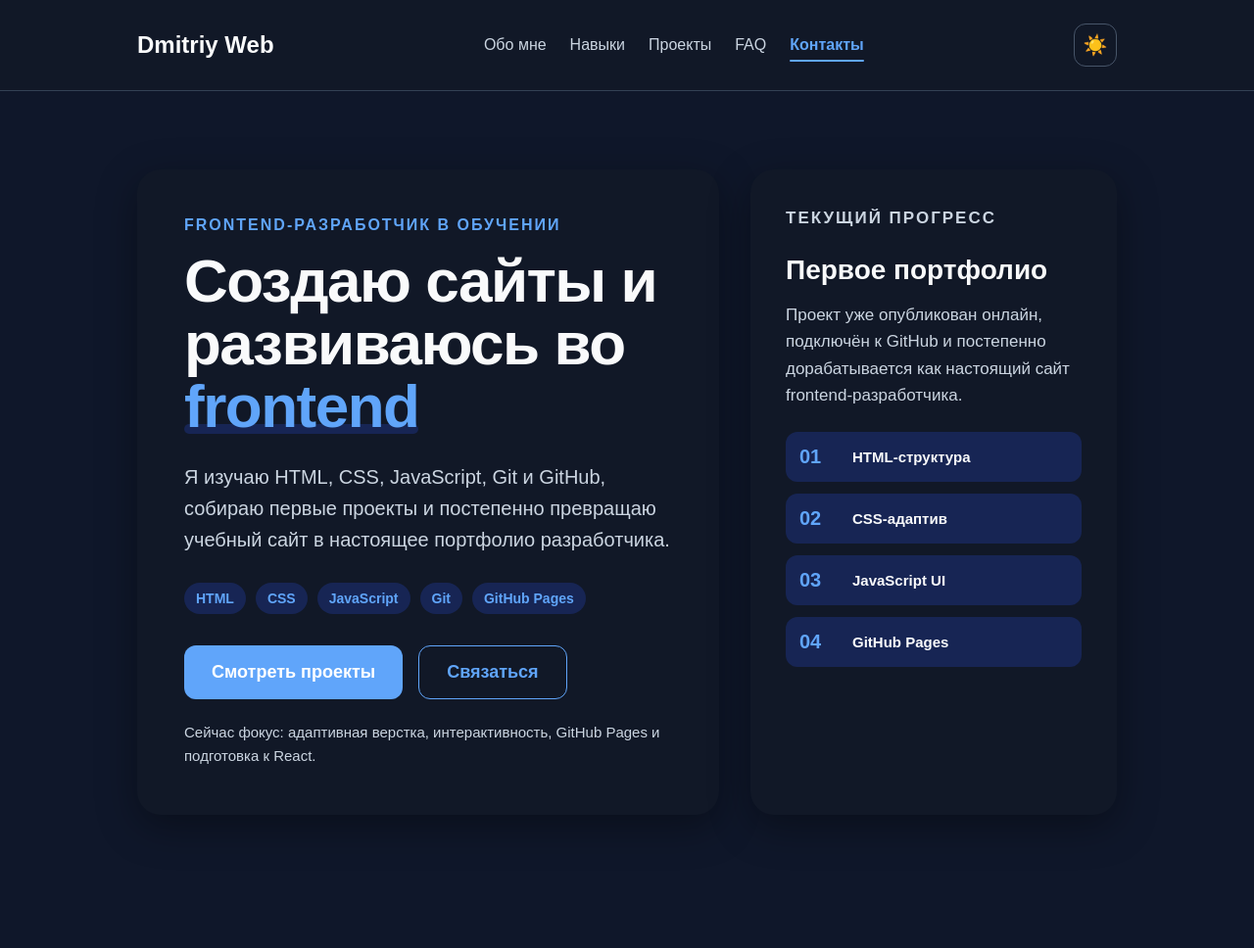
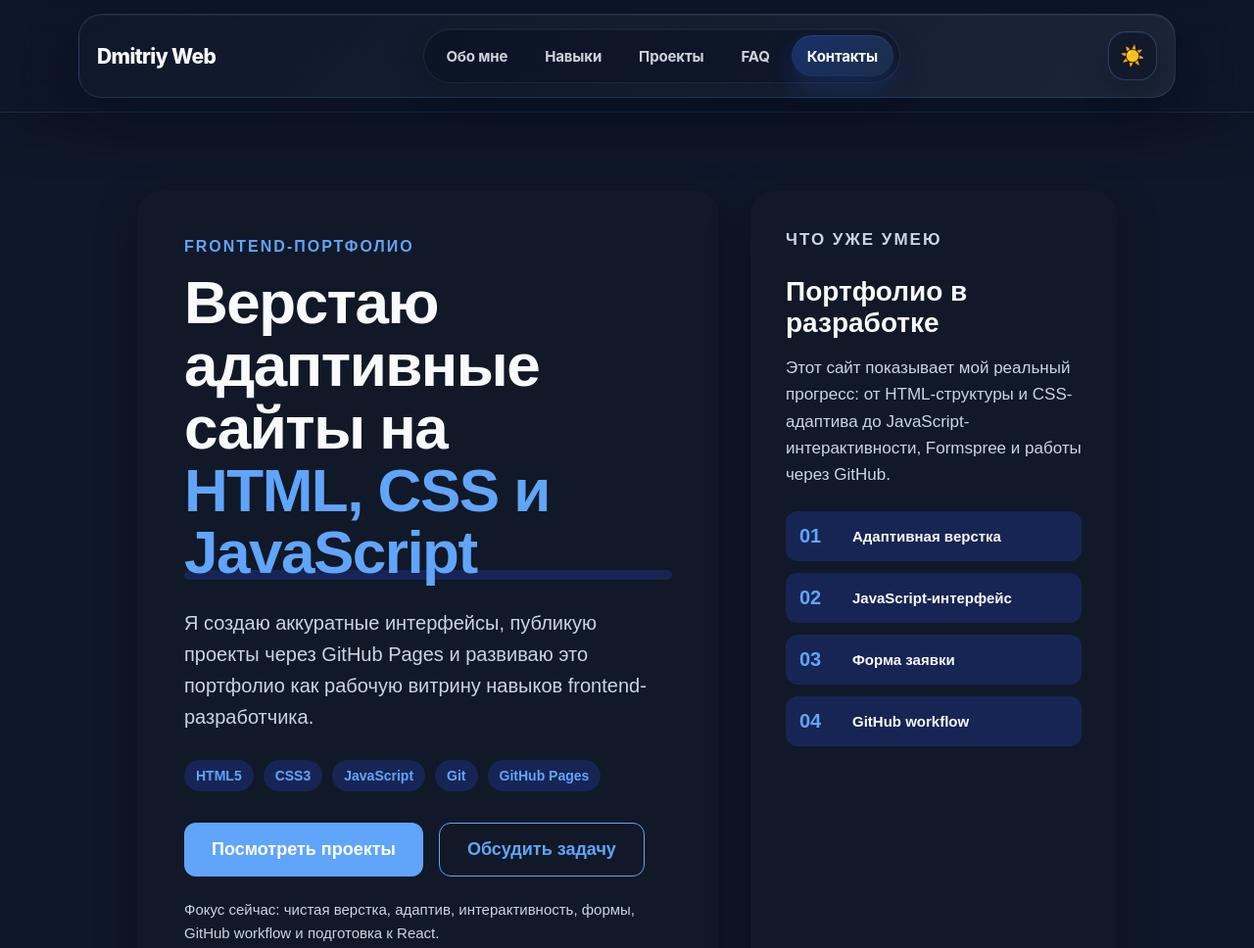
Before and after one commit to nefrit333-cpu/my-first-site, a website: page index.html in a window 1280 px wide. Shown: the top 968 px of the page at 98% size. Drawn offline with Linux system fonts and the light colour scheme.

Commit message:
Улучшил главный экран и desktop header

```diff
--- a/index.html
+++ b/index.html
@@ -95,62 +95,65 @@
       <section class="hero">
         <div class="hero-container">
           <div class="hero-content">
-            <p class="label">Frontend-разработчик в обучении</p>
+            <p class="label">Frontend-портфолио</p>
 
-            <h1 class="hero-title">Создаю сайты и развиваюсь во <span>frontend</span></h1>
+            <h1 class="hero-title">
+              Верстаю адаптивные сайты на <span>HTML, CSS и JavaScript</span>
+            </h1>
 
             <p class="description">
-              Я изучаю HTML, CSS, JavaScript, Git и GitHub, собираю первые проекты и постепенно
-              превращаю учебный сайт в настоящее портфолио разработчика.
+              Я создаю аккуратные интерфейсы, публикую проекты через GitHub Pages и развиваю это
+              портфолио как рабочую витрину навыков frontend-разработчика.
             </p>
 
             <div class="hero-stack">
-              <span>HTML</span>
-              <span>CSS</span>
+              <span>HTML5</span>
+              <span>CSS3</span>
               <span>JavaScript</span>
               <span>Git</span>
               <span>GitHub Pages</span>
             </div>
 
             <div class="actions">
-              <a class="button" href="#projects">Смотреть проекты</a>
-              <a class="button-secondary" href="#contacts">Связаться</a>
+              <a class="button" href="#projects">Посмотреть проекты</a>
+              <a class="button-secondary" href="#contacts">Обсудить задачу</a>
             </div>
 
             <p class="hero-note">
-              Сейчас фокус: адаптивная верстка, интерактивность, GitHub Pages и подготовка к React.
+              Фокус сейчас: чистая верстка, адаптив, интерактивность, формы, GitHub workflow и
+              подготовка к React.
             </p>
           </div>
 
           <aside class="hero-card">
-            <p class="hero-card-label">Текущий прогресс</p>
+            <p class="hero-card-label">Что уже умею</p>
 
-            <h2>Первое портфолио</h2>
+            <h2>Портфолио в разработке</h2>
 
             <p>
-              Проект уже опубликован онлайн, подключён к GitHub и постепенно дорабатывается как
-              настоящий сайт frontend-разработчика.
+              Этот сайт показывает мой реальный прогресс: от HTML-структуры и CSS-адаптива до
+              JavaScript-интерактивности, Formspree и работы через GitHub.
             </p>
 
             <div class="hero-progress-list">
               <div class="hero-progress-item">
                 <strong>01</strong>
-                <span>HTML-структура</span>
+                <span>Адаптивная верстка</span>
               </div>
 
               <div class="hero-progress-item">
                 <strong>02</strong>
-                <span>CSS-адаптив</span>
+                <span>JavaScript-интерфейс</span>
               </div>
 
               <div class="hero-progress-item">
                 <strong>03</strong>
-                <span>JavaScript UI</span>
+                <span>Форма заявки</span>
               </div>
 
               <div class="hero-progress-item">
                 <strong>04</strong>
-                <span>GitHub Pages</span>
+                <span>GitHub workflow</span>
               </div>
             </div>
           </aside>
--- a/style.css
+++ b/style.css
@@ -460,7 +460,7 @@ h2,
 }
 
 .about-list li::before {
-  content: "✓";
+  content: "вњ“";
   position: absolute;
   left: 0;
   color: var(--color-accent);
@@ -586,7 +586,7 @@ h2,
 }
 
 .skill-list li::before {
-  content: "•";
+  content: "вЂў";
   position: absolute;
   left: 0;
   top: -1px;
@@ -735,7 +735,7 @@ h2,
 }
 
 .project-done li::before {
-  content: "✓";
+  content: "вњ“";
   position: absolute;
   left: 0;
   top: 0;
@@ -1072,25 +1072,33 @@ h2,
 
 .scroll-top {
   position: fixed;
-  right: 24px;
-  bottom: 24px;
+  right: 30px;
+  bottom: 30px;
   z-index: 90;
-  width: 44px;
-  height: 44px;
-  border: none;
+  width: 60px;
+  height: 60px;
+  display: inline-flex;
+  justify-content: center;
+  align-items: center;
+  border: 2px solid rgba(255, 255, 255, 0.85);
   border-radius: 50%;
   background: var(--color-accent);
   color: #ffffff;
-  font-size: 22px;
-  font-weight: 700;
+  box-shadow:
+    0 18px 45px rgba(37, 99, 235, 0.4),
+    0 0 0 8px rgba(96, 165, 250, 0.12);
+  font-size: 30px;
+  font-weight: 800;
   cursor: pointer;
   opacity: 0;
   visibility: hidden;
   pointer-events: none;
-  transform: translateY(12px) scale(0.92);
+  transform: translateY(14px) scale(0.9);
   transition:
     opacity var(--transition-fast),
     visibility var(--transition-fast),
+    background var(--transition-fast),
+    box-shadow var(--transition-fast),
     transform var(--transition-fast);
 }
 
@@ -1099,6 +1107,19 @@ h2,
   visibility: visible;
   pointer-events: auto;
   transform: translateY(0) scale(1);
+}
+
+.scroll-top.scroll-top-visible:hover {
+  background: var(--color-accent-dark);
+  box-shadow:
+    0 22px 55px rgba(37, 99, 235, 0.55),
+    0 0 0 10px rgba(96, 165, 250, 0.18);
+  transform: translateY(-4px) scale(1.06);
+}
+
+.scroll-top:focus-visible {
+  outline: 3px solid var(--color-text);
+  outline-offset: 4px;
 }
 
 .modal {
@@ -1433,3 +1454,130 @@ h2,
     padding: 32px 24px;
   }
 }
+
+/* ===== DESKTOP HEADER UPGRADE START ===== */
+@media (min-width: 769px) {
+  .header {
+    position: sticky;
+    top: 0;
+    z-index: 100;
+    padding: 14px 20px;
+    background: rgba(15, 23, 42, 0.78);
+    border-bottom: 1px solid rgba(148, 163, 184, 0.14);
+    backdrop-filter: blur(18px);
+    -webkit-backdrop-filter: blur(18px);
+    box-shadow: 0 18px 50px rgba(2, 8, 23, 0.22);
+  }
+
+  .header-container {
+    max-width: 1120px;
+    padding: 14px 18px;
+    border: 1px solid rgba(96, 165, 250, 0.18);
+    border-radius: 24px;
+    background:
+      linear-gradient(135deg, rgba(15, 23, 42, 0.96), rgba(30, 41, 59, 0.88)),
+      radial-gradient(circle at top left, rgba(96, 165, 250, 0.18), transparent 34%);
+    box-shadow:
+      0 22px 55px rgba(2, 8, 23, 0.35),
+      inset 0 1px 0 rgba(255, 255, 255, 0.06);
+  }
+
+  .logo {
+    font-family: Inter, "Segoe UI", Roboto, Arial, sans-serif;
+    font-size: 21px;
+    font-weight: 800;
+    letter-spacing: -0.03em;
+  }
+
+  .nav {
+    padding: 6px;
+    gap: 6px;
+    border: 1px solid rgba(148, 163, 184, 0.12);
+    border-radius: 999px;
+    background: rgba(2, 8, 23, 0.34);
+    box-shadow:
+      inset 0 1px 0 rgba(255, 255, 255, 0.04),
+      0 12px 28px rgba(2, 8, 23, 0.2);
+  }
+
+  .nav a {
+    min-height: 42px;
+    padding: 0 16px;
+    display: inline-flex;
+    align-items: center;
+    justify-content: center;
+    border-radius: 999px;
+    color: rgba(226, 232, 240, 0.9);
+    font-family: Inter, "Segoe UI", Roboto, Arial, sans-serif;
+    font-size: 15px;
+    font-weight: 650;
+    letter-spacing: -0.01em;
+    line-height: 1;
+    transition:
+      color var(--transition-fast),
+      background var(--transition-fast),
+      box-shadow var(--transition-fast),
+      transform var(--transition-fast);
+  }
+
+  .nav a::after {
+    display: none;
+  }
+
+  .nav a:hover {
+    color: #ffffff;
+    background: rgba(96, 165, 250, 0.13);
+    box-shadow:
+      0 10px 24px rgba(37, 99, 235, 0.16),
+      inset 0 1px 0 rgba(255, 255, 255, 0.05);
+    transform: translateY(-1px);
+  }
+
+  .nav a.nav-link-active {
+    color: #ffffff;
+    background: linear-gradient(135deg, rgba(37, 99, 235, 0.34), rgba(96, 165, 250, 0.16));
+    box-shadow:
+      0 12px 26px rgba(37, 99, 235, 0.22),
+      inset 0 1px 0 rgba(255, 255, 255, 0.08);
+    font-weight: 750;
+  }
+
+  .theme-toggle {
+    width: 50px;
+    height: 50px;
+    border-radius: 18px;
+    border-color: rgba(96, 165, 250, 0.28);
+    background: rgba(2, 8, 23, 0.36);
+    box-shadow:
+      0 14px 30px rgba(2, 8, 23, 0.28),
+      inset 0 1px 0 rgba(255, 255, 255, 0.05);
+  }
+
+  .theme-toggle:hover {
+    transform: translateY(-2px);
+    border-color: rgba(147, 197, 253, 0.5);
+    box-shadow:
+      0 18px 36px rgba(37, 99, 235, 0.22),
+      inset 0 1px 0 rgba(255, 255, 255, 0.08);
+  }
+
+  .scroll-top {
+    right: 30px;
+    bottom: 30px;
+    width: 60px;
+    height: 60px;
+    border: 2px solid rgba(255, 255, 255, 0.85);
+    box-shadow:
+      0 18px 45px rgba(37, 99, 235, 0.4),
+      0 0 0 8px rgba(96, 165, 250, 0.12);
+    font-size: 30px;
+  }
+
+  .scroll-top.scroll-top-visible:hover {
+    box-shadow:
+      0 22px 55px rgba(37, 99, 235, 0.55),
+      0 0 0 10px rgba(96, 165, 250, 0.18);
+    transform: translateY(-4px) scale(1.06);
+  }
+}
+/* ===== DESKTOP HEADER UPGRADE END ===== */
```
